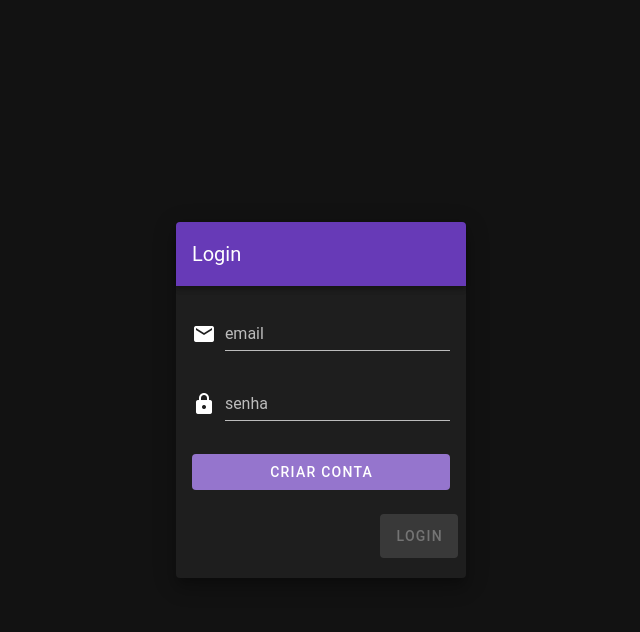
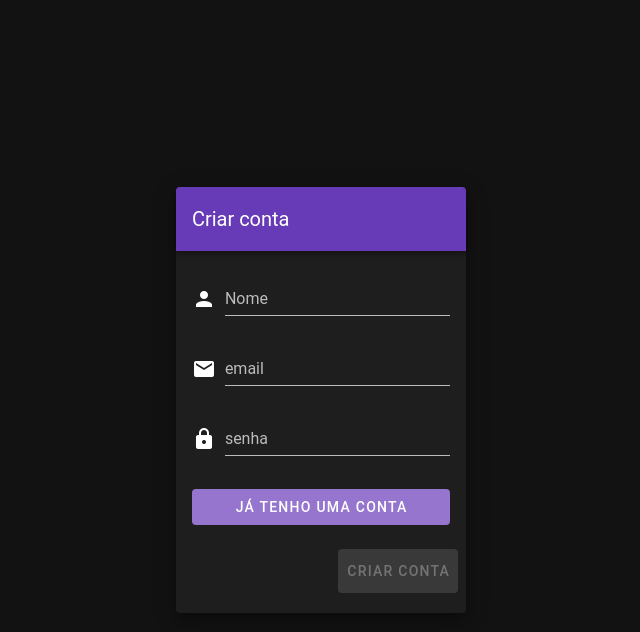
Before and after one commit to mtheusdev/myfinance-fron-end, a Vue app: page /login in a window 1280 px wide. Both pictures are taken after a click on the button "CRIAR CONTA". Shown: the top 632 px of the page, without its empty margins (319-959 px from the left). Built offline with nearby package versions, Linux system fonts and the light colour scheme; a small style sheet from the web is missing.

Commit message:
finalizando tela de login com testes e validações

```diff
--- a/src/modules/auth/views/Login.vue
+++ b/src/modules/auth/views/Login.vue
@@ -4,20 +4,23 @@
       <v-flex xs12 sm6 md4 lg3 >
         <v-card class="elevation-12">
           <v-toolbar color="primary" dark>
-            <v-toolbar-title>Login</v-toolbar-title>
+            <v-toolbar-title>{{ texts.toolbar }}</v-toolbar-title>
           </v-toolbar>
           <v-card-text>
             <v-form>
+              <v-text-field v-if="!isLogin" prepend-icon="mdi-account" name="name"
+              label="Nome" type="text" :error-messages="nameErrors" v-model.trim="$v.user.name.$model"></v-text-field>
               <v-text-field prepend-icon="mdi-email" name="email"
+              :error-messages="emailErrors"
               label="email" type="email" v-model.trim="$v.user.email.$model"></v-text-field>
               <v-text-field prepend-icon="mdi-lock" v-model.trim="$v.user.password.$model" name="password"
-              label="senha" type="password"></v-text-field>
+              label="senha" :error-messages="passwordErrors" type="password"></v-text-field>
             </v-form>
-            <v-btn class="mt-3" color="secondary" block depressed>Criar Conta</v-btn>
+            <v-btn @click="isLogin = !isLogin" class="mt-3" color="secondary" block depressed>{{ texts.button }}</v-btn>
           </v-card-text>
           <v-card-actions>
             <v-spacer></v-spacer>
-            <v-btn @click="submit" :disabled="$v.$invalid" color="primary" class="mb-3" large>Login</v-btn>
+            <v-btn @click="submit" :disabled="$v.$invalid" color="primary" class="mb-3" large>{{ texts.toolbar }}</v-btn>
           </v-card-actions>
         </v-card>
       </v-flex>
@@ -34,12 +37,15 @@ export default {
   data () {
     return {
       user: {
+        name: '',
         email: '',
         password: ''
-      }
+      },
+      isLogin: true
     }
   },
-  validations: {
+  validations () {
+    const validations = {
       user: {
         email: {
           required,
@@ -49,6 +55,46 @@ export default {
           required,
           minLength: minLength(6)
         }
+      }
+    }
+    if (this.isLogin) { return validations }
+    return {
+      user: {
+        ...validations.user,
+        name: {
+          required,
+          minLength: minLength(3)
+        }
+      }
+    }
+  },
+  computed: {
+    texts () {
+      return this.isLogin ? { toolbar: 'Entrar', button: 'Criar conta' } : { toolbar: 'Criar conta', button: 'Já tenho uma conta' }
+    },
+    passwordErrors () {
+      const errors = []
+      const password = this.$v.user.password
+      if (!password.$dirty) { return errors }
+      !password.required && errors.push('Senha é obrigatória!')
+      !password.minLength && errors.push(`Insira pelo menos ${password.$params.minLength.min} caracteres!`)
+      return errors
+    },
+    emailErrors () {
+      const errors = []
+      const email = this.$v.user.email
+      if (!email.$dirty) { return errors }
+      !email.required && errors.push('Campo email é obrigatório!')
+      !email.email && errors.push('Insira um email válido!')
+      return errors
+    },
+    nameErrors () {
+      const errors = []
+      const name = this.$v.user.name
+      if (!name.$dirty) { return errors }
+      !name.required && errors.push('Nome é obrigatório!')
+      !name.minLength && errors.push(`Insira pelo menos ${name.$params.minLength.min} caracteres!`)
+      return errors
     }
   },
   methods: {
--- a/src/plugins/vuetify.js
+++ b/src/plugins/vuetify.js
@@ -20,7 +20,7 @@ export default new Vuetify({
         primary: colors.deepPurple,
         secondary: colors.deepPurple.lighten2,
         accent: colors.purple.darken3,
-        error: colors.pink.darken1,
+        error: colors.pink.lighten2,
         success: colors.deepPurple.accent1,
         warning: colors.pink.lighten2
       }
```
Lines whose indentation alone changed are shown as unchanged.
